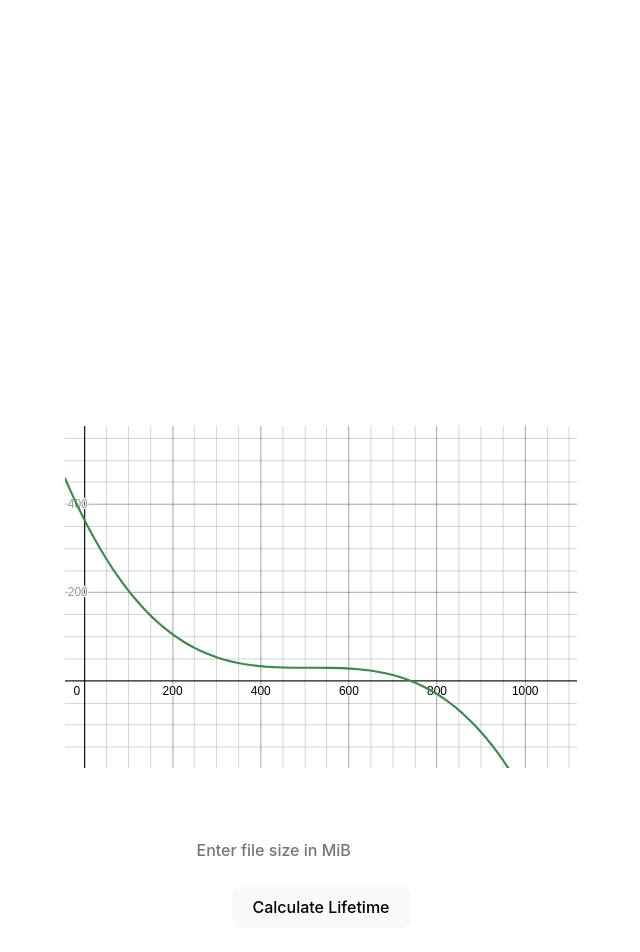
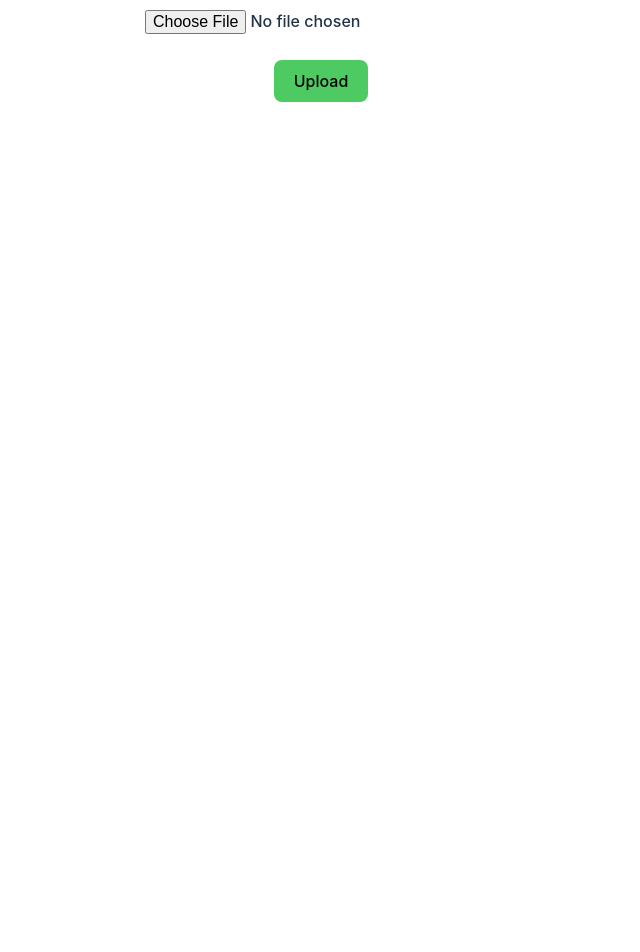
Before and after one commit to s4nj1th/file-up, a React (Vite) app: page / in a window 1280 px wide. Shown: the part 440-1392 px from the top of the page, without its empty margins (319-959 px from the left). After the commit the page ends 800 px from the top, so only its background shows below. Built offline with nearby package versions, Linux system fonts and the light colour scheme.

Commit message:
reverted to old commit

```diff
--- a/src/App.css
+++ b/src/App.css
@@ -7,24 +7,6 @@
   margin: 0 auto;
   padding: 2rem;
   text-align: center;
-  place-items: center;
-}
-
-.app {
-  height: 100vh;
-  text-align: center;
-  place-items: center;
-}
-
-.info {
-  height: 80vh;
-  text-align: center;
-  place-items: center;
-}
-
-.graph {
-  width: 40vw;
-  margin: auto;
 }
 
 .title {
--- a/src/App.tsx
+++ b/src/App.tsx
@@ -1,19 +1,13 @@
 import Filler from './Filler';
 import './App.css'
 import FileUpload from './FileUpload';
-import Info from './Info';
 
 function App() {
 
   return (
     <>
-    <div className="app">
-      <Filler />
-      <FileUpload />
-    </div>
-    <div className="info">
-      <Info />
-    </div>
+    <Filler />
+    <FileUpload />
     </>
   )
 }
--- a/src/Info.tsx
+++ /dev/null
@@ -1,59 +0,0 @@
-import { useState } from "react";
-import graph from "../assets/desmos-graph.svg";
-
-export default function Info() {
-  const [fileSize, setFileSize] = useState<number | "">("");
-  const [lifetimeValue, setLifetimeValue] = useState<number | null>(null);
-
-  const handleChange = (event: React.ChangeEvent<HTMLInputElement>) => {
-    const value = parseFloat(event.target.value);
-    setFileSize(isNaN(value) ? "" : value);
-  };
-
-  const handleSubmit = (event: React.FormEvent) => {
-    event.preventDefault();
-    if (typeof fileSize === "number") {
-      setLifetimeValue(lifetime(fileSize));
-    }
-  };
-
-  /*
-    min_age = 30 days
-    max_age = 1 year
-    max_size = 512.0 MiB
-    retention = min_age + (min_age - max_age) * pow((file_size / max_size - 1), 3)
-    */
-
-  function lifetime(x: number): number {
-    const minAge = 30; // days
-    const maxAge = 365; // days
-    const maxSize = 512.0; // MiB
-    return minAge + (minAge - maxAge) * Math.pow(x / maxSize - 1, 3);
-  }
-
-  return (
-    <div className="info">
-      <img src={String(graph)} className="graph" />
-      <br />
-      <br />
-      <br />
-      <form onSubmit={handleSubmit}>
-        <input
-          type="number"
-          name="size"
-          id="fileSize"
-          value={fileSize}
-          onChange={handleChange}
-          placeholder="Enter file size in MiB"
-        />
-        <br />
-        <button type="submit">Calculate Lifetime</button>
-      </form>
-      {lifetimeValue !== null && (
-        <p className="lifetime">
-          Estimated file lifetime: {lifetimeValue.toFixed(2)} days
-        </p>
-      )}
-    </div>
-  );
-}
--- a/src/index.css
+++ b/src/index.css
@@ -5,7 +5,7 @@
 
   color-scheme: light dark;
   color: rgba(255, 255, 255, 0.87);
-  background-color: #000;
+  background-color: #242424;
 
   font-synthesis: none;
   text-rendering: optimizeLegibility;
@@ -43,7 +43,11 @@ input {
   font-size: 1em;
   font-weight: 500;
   font-family: inherit;
+<<<<<<< HEAD
   background-color: hsl(0, 0, 4%, 1);
+=======
+  background-color: #1a1a1a;
+>>>>>>> parent of 9906ce4 (calculate lifetime (basic))
   cursor: pointer;
   transition: border-color 0.25s;
   margin: 1vh auto;
@@ -55,7 +59,11 @@ button:hover {
 
 .upload-btn {
   background-color: var(--primary-color);
+<<<<<<< HEAD
   color: hsl(0, 0, 4%, 1);
+=======
+  color: #1a1a1a;
+>>>>>>> parent of 9906ce4 (calculate lifetime (basic))
   font-weight: bold;
 }
 
```
Also changed, not shown: assets/desmos-graph.svg (deleted).
